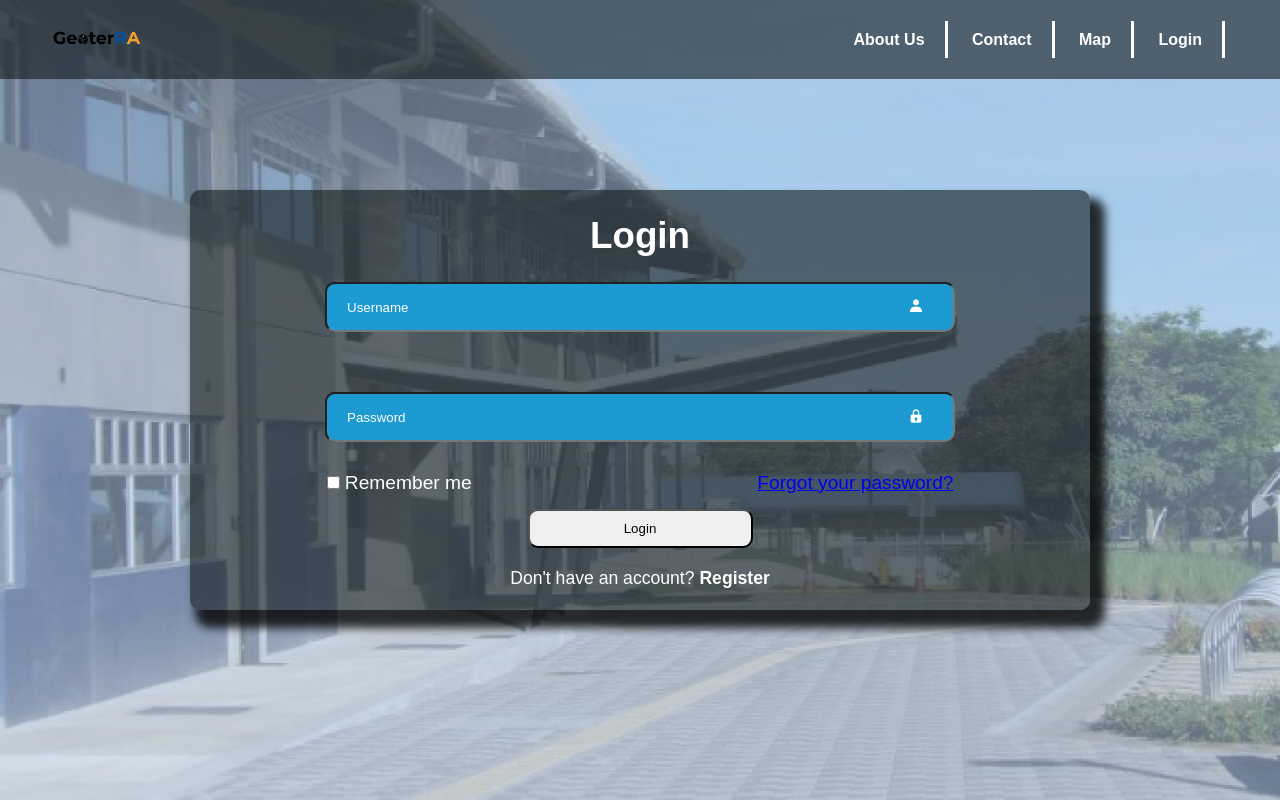
After one commit to MarioCordero/GeoterRA_DEV, a PHP site: page /login.html in a window 1280 px wide. The commit adds this page. Run offline with PHP 8.4, Linux system fonts and the light colour scheme.

Commit message:
Avances en la pagina de login

```diff
--- a/website/index.html
+++ b/website/index.html
@@ -8,13 +8,15 @@
   <body>
       <div class="container">
         <nav class="navbar">
-          <img id="logo" src="/images/GeoterRA.png" alt="Webpage logotype" style="height: 75px;">
+          <a href="index.html">
+            <img id="logo" src="images/GeoterRA.png" alt="Webpage logotype" style="height: 75px;">
+          </a>
           <ul>
             <li><a href="#">About Us</a></li>
             <li><a href="#">Contact</a></li>
             <li><a href="#">Map</a></li>
+            <li><a href="login.html">Login</a></li>
           </ul>
-          <button class="btn">Login</button>
         </nav>
         <div class="welcome">
           <p>WELCOME</p>
--- /dev/null
+++ b/website/login.html
@@ -0,0 +1,52 @@
+<!DOCTYPE html>
+<html lang="en">
+  <head>
+    <meta charset="UTF-8">
+    <title>Geoterra Webpage</title>
+    <link href="style_sheets/login.css" rel="stylesheet">
+    <link href='https://unpkg.com/boxicons@2.1.4/css/boxicons.min.css' rel='stylesheet'>
+  </head>
+  <body>
+      <div class="container">
+        <nav class="navbar">
+          <a href="index.html">
+            <img id="logo" src="images/GeoterRA.png" alt="Webpage logotype" style="height: 75px;">
+          </a>
+          <ul>
+            <li><a href="#">About Us</a></li>
+            <li><a href="#">Contact</a></li>
+            <li><a href="#">Map</a></li>
+            <li><a href="login.html">Login</a></li>
+          </ul>
+        </nav>
+
+        <div class="login">
+          <form action="">
+            <h1>Login</h1>
+
+            <div class="input-box">
+              <input type="text" placeholder="Username" required>
+              <i class='bx bxs-user'></i>
+            </div>
+
+            <div class="input-box">
+              <input type="password" placeholder="Password" required>
+              <i class='bx bxs-lock'></i>
+            </div>
+
+            <div class="remember-forgot">
+              <label><input type="checkbox"> Remember me</label>
+              <a href="#">Forgot your password?</a>
+            </div>
+
+
+            <button type="submit" class="btn">Login</button>
+            <div class="register-link">
+              <p>Don't have an account?
+              <a href="#">Register</a></p>
+            </div>
+          </form>
+        </div>
+      </div>
+  </body>
+</html>
--- /dev/null
+++ b/website/style_sheets/login.css
@@ -0,0 +1,145 @@
+*{
+  margin: 0;
+  padding: 0;
+  font-family: 'Poppins', sans-serif;
+  box-sizing: border-box;
+}
+
+.container {
+  width: 100%;
+  min-height: 100vh;
+  background-image: linear-gradient(rgba(166, 195, 227, 0.5),
+  rgba(166, 195, 227, 0.5)), url(../images/loginBack.png);
+  background-size: cover;
+  background-repeat: no-repeat;
+  background-position: absolute;
+}
+
+.navbar {
+  position: fixed;
+  background-color: rgba(17, 26, 28, 0.6);
+  width: 100%;
+  display: flex;
+  align-items: center;
+  justify-content: flex-start;
+  padding: 0px 30px;
+}
+
+.navbar ul {
+  list-style: none;
+  width: 100%;
+  text-align:right;
+  padding-right: 15px;
+}
+
+.navbar ul li {
+  display: inline-block;
+  margin: 10px 10px;
+}
+
+.navbar ul li a{
+  color: #fff;
+  text-decoration: none;
+  font-weight: bold;
+}
+
+.navbar ul li a::after{
+  content: '';
+  position: relative;
+  color: #fff;
+  text-decoration: none;
+  font-weight: bold;
+  border-right: 3.5px solid #fff;
+  padding-right: 20px;
+  padding: 10px;
+}
+
+
+.login {
+  display: flex;
+  width: 900px;
+  height: 420px;
+  align-items: center;
+  background-color: rgba(17, 26, 28, 0.6);
+  color: #fff;
+  box-shadow: 10px 13px 10px 5px rgba(0, 0, 0, 0.8);
+  position: absolute;
+  top: 50%;
+  left: 50%;
+  transform: translate(-50%, -50%);
+  border-radius: 10px;
+}
+
+.login h1 {
+  font-size: 2.3em;
+  text-align: center;
+  position: relative;
+  top: 5px;
+}
+
+.login form{
+  width: 900px;
+  height: 380px;
+  display: flex;
+  flex-direction: column;
+  align-items: center;
+}
+
+.login .input-box {
+  position: relative;
+  width: 70%;
+  height: 50px;
+  margin: 30px 0px;
+  background-color: black;
+  border-radius: 10px;
+}
+
+.input-box input {
+  width: 100%;
+  height: 50px;
+  background-color: rgba(33, 182, 246, 0.85);
+  border-radius: 10px;
+  padding: 20px;
+  color: #fff;
+}
+
+.input-box input::placeholder {
+  color: #fff;
+}
+
+.input-box i {
+  position: absolute;
+  left:90%;
+  margin: 16px;
+}
+
+.login .remember-forgot {
+  display: flex;
+  justify-content: space-between;
+  width:627px;
+  height: 70px;
+  font-size: 1.2em;
+}
+
+.login .btn {
+  width: 25%;
+  padding:10px;
+  border-radius: 10px;
+  margin: 15px;
+}
+
+.login .register-link {
+ font-size: 1.1em;
+ text-align: center;
+ margin: 5px;
+}
+
+.register-link p a {
+  color: #fff;
+  text-decoration: none;
+  font-weight: bold;
+}
+
+.register-link p a::hover{
+  text-decoration: underline;
+}
--- a/website/style_sheets/style.css
+++ b/website/style_sheets/style.css
@@ -11,7 +11,7 @@
   height: 400vh;
   background-image: linear-gradient(rgba(166, 195, 227, 0.5),
   rgba(166, 195, 227, 0.5)), url(../images/background.png);
-  background-size:  contain;
+  background-size: absolute;
   background-repeat: no-repeat;
   background-position: absolute;
 }
```
Also changed, not shown: website/images/loginBack.png (added).
